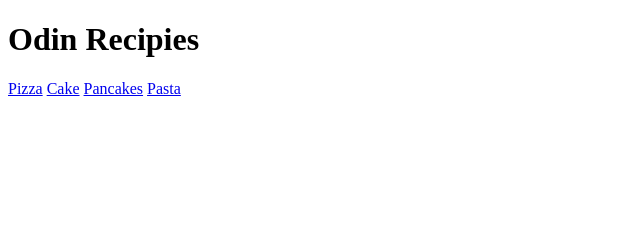
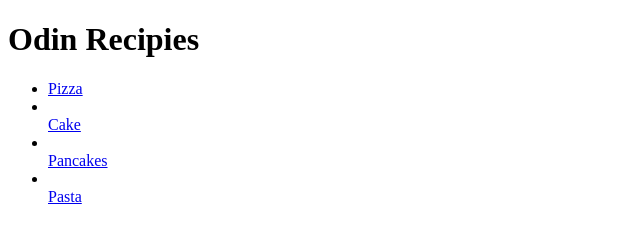
Before and after one commit to Aikaj92/odin-recipies, a plain HTML site: page recipes/index.html in a window 1280 px wide. Shown: the whole page, without its empty margins (0-640 px from the left). Drawn offline with Linux system fonts and the light colour scheme.

Commit message:
made index links a list

```diff
--- a/recipes/index.html
+++ b/recipes/index.html
@@ -7,10 +7,11 @@
 </head>
 <body>
     <h1>Odin Recipies</h1>
-
-   <a href="pizza.html">Pizza</a>
-   <a href="Cake.html">Cake</a>
-   <a href="Pancakes.html">Pancakes</a>
-   <a href="Pasta.html">Pasta</a>
+<ul>
+   <li><a href="pizza.html">Pizza</a></li>
+   <li></li><a href="Cake.html">Cake</a></li>
+   <li></li><a href="Pancakes.html">Pancakes</a></li>
+   <li></li><a href="Pasta.html">Pasta</a></li>
+</ul>
 </body>
 </html>
```
